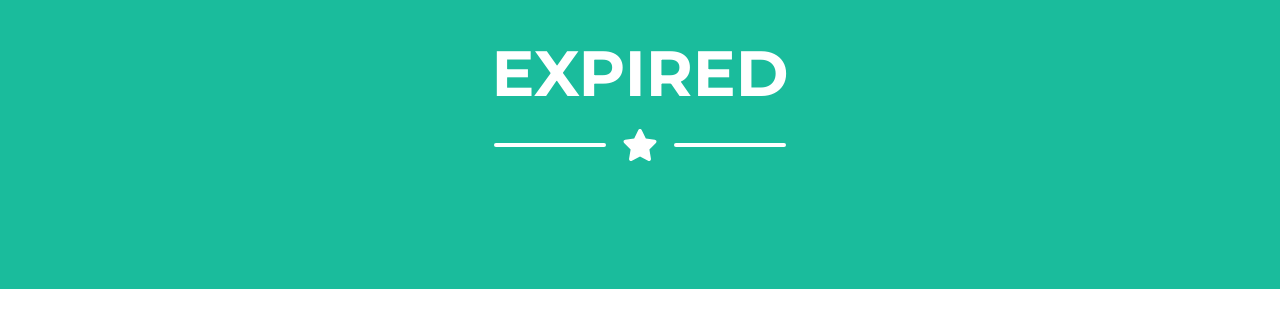
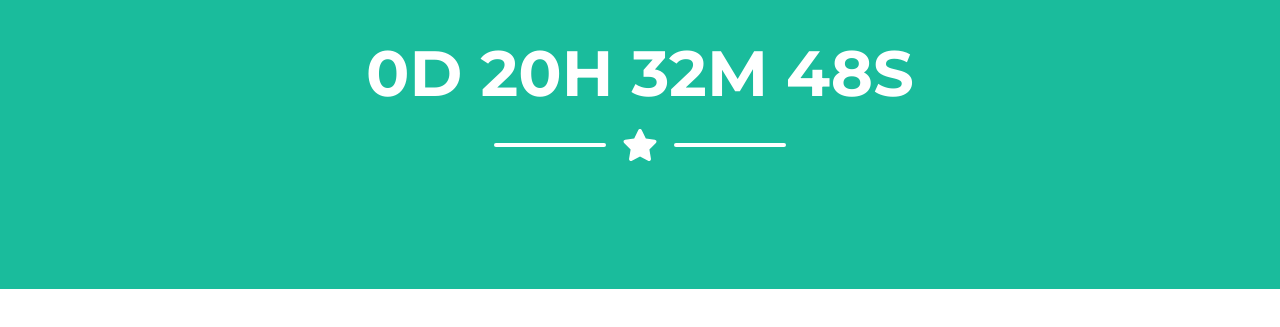
Before and after one commit to nicofaure/countdown, a website: page index.html in a window 1280 px wide. Shown: the part 453-780 px from the top of the page. Drawn offline with nearby package versions, Linux system fonts and the light colour scheme.

Commit message:
Update index.html
some changes

```diff
--- a/index.html
+++ b/index.html
@@ -44,7 +44,7 @@
         <script src="https://cdn.startbootstrap.com/sb-forms-latest.js"></script>
         <script>
             // Set the date we're counting down to
-            var countDownDate = new Date(2023,2,18,14,00).getTime();
+            var countDownDate = new Date(2023,3,15,13,30).getTime();
 
             // Update the count down every 1 second
             var x = setInterval(function() {
```
